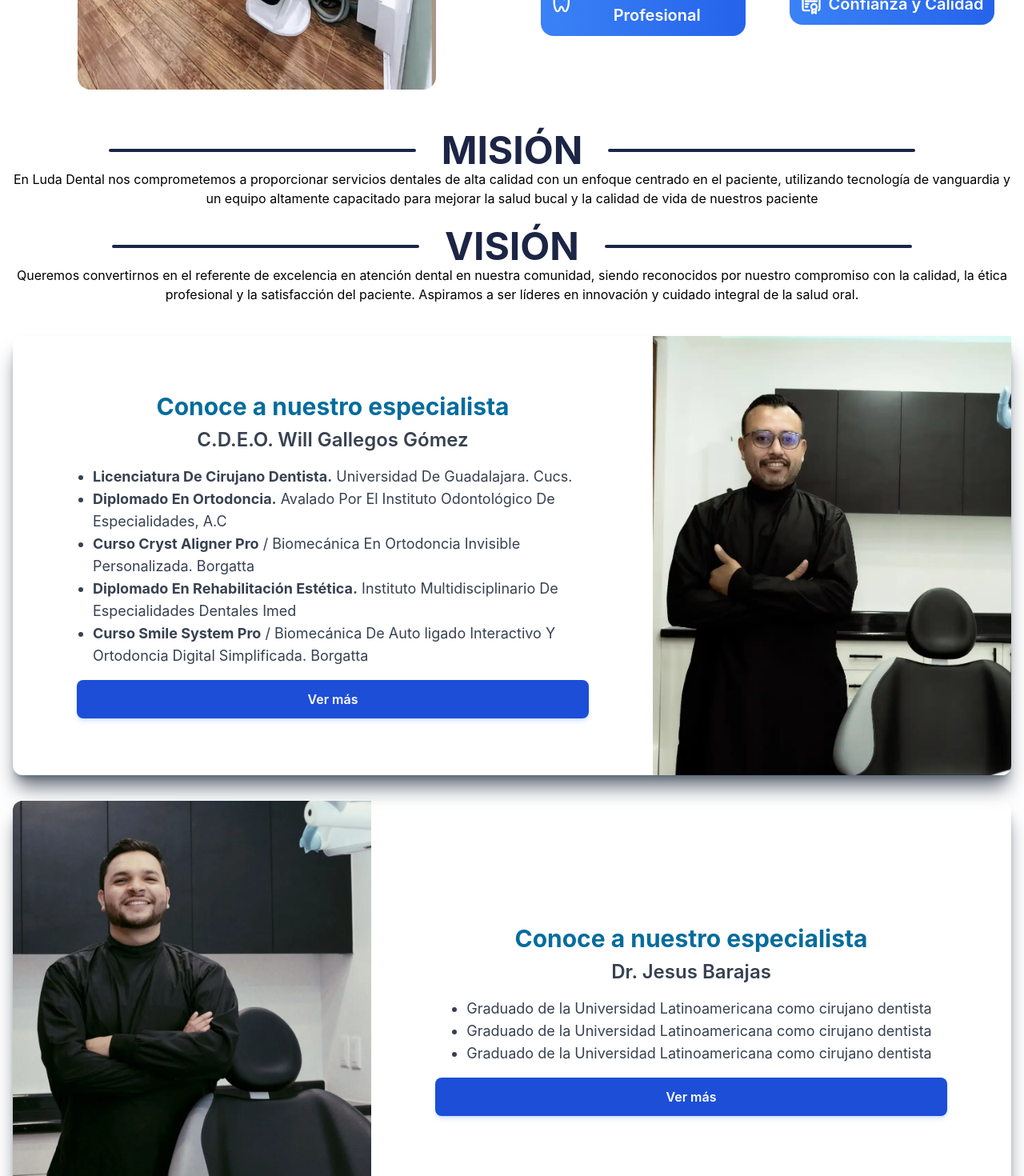
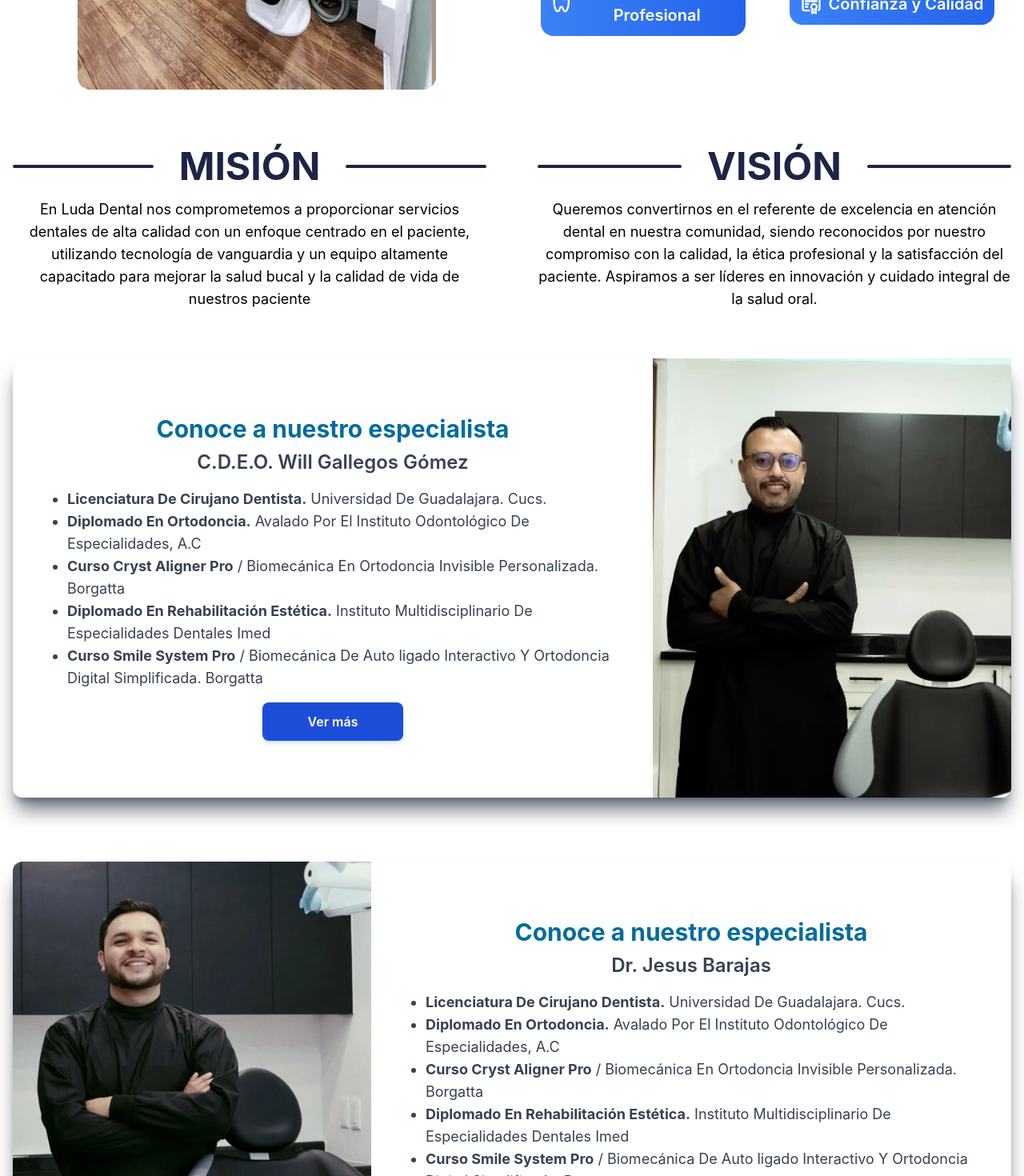
Before and after one commit to leonelvalentinn/luda-dental, a React (Vite) app: page /nosotros in a window 1280 px wide. Shown: the part 1330-2800 px from the top of the page at 80% size. Built offline with nearby package versions, Linux system fonts and the light colour scheme.

Commit message:
Some Changes

```diff
--- a/src/components/AboutDoctors.jsx
+++ b/src/components/AboutDoctors.jsx
@@ -12,7 +12,6 @@ export const AboutDoctors = () => {
           imgSrc={Will}
           imgAlt='Foto de perfil del C.D.E.O. Will Gallegos Gómez'
           reverse
-          isHero
         >
           <li><strong>Licenciatura De Cirujano Dentista.</strong> Universidad De Guadalajara. Cucs.</li>
           <li><strong>Diplomado En Ortodoncia.</strong> Avalado Por El Instituto Odontológico De Especialidades, A.C</li>
@@ -24,7 +23,6 @@ export const AboutDoctors = () => {
           name='Dr. Jesus Barajas'
           imgSrc={Jesus}
           imgAlt='Foto de perfil del Dr. Jesus Barajas'
-          isHero
         >
           <li>Graduado de la Universidad Latinoamericana como cirujano dentista</li>
           <li>Graduado de la Universidad Latinoamericana como cirujano dentista</li>
--- a/src/components/CardAbout.jsx
+++ b/src/components/CardAbout.jsx
@@ -1,9 +1,5 @@
-import { useState } from 'react'
 // eslint-disable-next-line react/prop-types
-export const CardAbout = ({ children, imgSrc, imgAlt, name, reverse, description, isHero, isWill }) => {
-  const [visibleWill, setVisibleWill] = useState(false)
-  const [visibleJesus, setVisibleJesus] = useState(false)
-
+export const CardAbout = ({ children, imgSrc, imgAlt, name, reverse }) => {
   return (
     <article className='w-full flex justify-center items-center flex-col rounded-xl shadow-xl shadow-gray-600/80 md:flex-row'>
       <img src={imgSrc} alt={imgAlt} className={`w-full rounded-t-xl md:max-w-72 ${reverse ? 'md:order-2 md:rounded-r-xl md:rounded-t-none' : 'md:rounded-l-xl md:rounded-tr-none'} lg:max-w-md`} />
@@ -15,24 +11,11 @@ export const CardAbout = ({ children, imgSrc, imgAlt, name, reverse, description
         </ul>
         <a
           data-ripple-light='true'
-          className={`${isHero ? '' : 'hidden'} select-none rounded-lg bg-blue-700 py-3 px-6 text-center align-middle font-semibold text-white shadow-md shadow-blue-500/20 transition-all hover:shadow-lg hover:shadow-blue-500/40 focus:opacity-[0.85] focus:shadow-none active:opacity-[0.85] active:shadow-none disabled:pointer-events-none disabled:opacity-50 disabled:shadow-none`}
+          className='select-none rounded-lg bg-blue-700 py-3 px-6 text-center align-middle font-semibold text-white shadow-md shadow-blue-500/20 transition-all hover:shadow-lg hover:shadow-blue-500/40 focus:opacity-[0.85] focus:shadow-none active:opacity-[0.85] active:shadow-none disabled:pointer-events-none disabled:opacity-50 disabled:shadow-none'
           href='/nosotros'
         >
           Ver curriculum
         </a>
-        <div className={`w-full ${isHero ? 'hidden' : 'grid'}`}>
-          <button
-            className='w-full flex justify-center items-center rounded-lg bg-blue-700 py-3 px-6 text-center font-semibold text-white shadow-md shadow-blue-500/20 transition-all hover:shadow-lg hover:shadow-blue-500/40 focus:opacity-[0.85] focus:shadow-none active:opacity-[0.85] active:shadow-none disabled:pointer-events-none disabled:opacity-50 disabled:shadow-none'
-            onClick={() => isWill ? setVisibleWill(!visibleWill) : setVisibleJesus(!visibleJesus)}
-          >
-            <span>Ver más</span>
-          </button>
-          <div className='max-h-0 transition-all duration-[500ms] overflow-hidden origin-bottom' id='text'>
-            <ul className='my-4 list-disc color text-lg text-gray-700 text-start pl-5 gap-2'>
-              {description}
-            </ul>
-          </div>
-        </div>
       </div>
     </article>
   )
--- a/src/components/CardService.jsx
+++ b/src/components/CardService.jsx
@@ -16,7 +16,7 @@ export const CardService = ({ title, description, img, alt }) => {
       <footer className='p-6 pt-0'>
         <a
           data-ripple-light='true'
-          className='select-none rounded-lg bg-blue-700 py-3 px-6 text-center align-middle text-xs font-bold uppercase text-white shadow-md shadow-blue-500/20 transition-all hover:shadow-lg hover:shadow-blue-500/40 focus:opacity-[0.85] focus:shadow-none active:opacity-[0.85] active:shadow-none disabled:pointer-events-none disabled:opacity-50 disabled:shadow-none'
+          className='select-none rounded-lg bg-blue-700 py-3 px-6 text-center align-middle text-xs font-bold text-white shadow-md shadow-blue-500/20 transition-all hover:shadow-lg hover:shadow-blue-500/40 focus:opacity-[0.85] focus:shadow-none active:opacity-[0.85] active:shadow-none disabled:pointer-events-none disabled:opacity-50 disabled:shadow-none lg:text-sm'
           href={`https://wa.me/523317118089?text=Buenas%20tardes,%20solicito%20informaci%C3%B3n%20sobre%20su%20tratamiento%20de%20${title}`}
           rel='noopener noreferrer'
           target='_blank'
--- a/src/components/Map.jsx
+++ b/src/components/Map.jsx
@@ -4,11 +4,11 @@ import { WhatsApp } from './WhatsApp'
 export const Map = ({ divRef }) => {
   return (
     <div className='px-4 mt-10 md:flex md:justify-center md:items-center md:w-full' id='location' ref={divRef}>
-      <iframe title='Mapa' className='w-full min-h-[400px] md:max-w-[650px]' src='https://www.google.com/maps/embed?pb=!1m14!1m8!1m3!1d8874.284229506477!2d-103.4237322505645!3d20.743622943505418!3m2!1i1024!2i768!4f13.1!3m3!1m2!1s0x8428af005e3a8b7b%3A0xb6d5ed502f3deb!2sLuDaDental!5e0!3m2!1ses-419!2smx!4v1712770516656!5m2!1ses-419!2smx' style={{ border: 0 }} allowFullScreen='' loading='lazy' referrerPolicy='no-referrer-when-downgrade' />
+      <iframe title='Mapa' className='w-full min-h-[400px] rounded-xl md:max-w-[650px]' src='https://www.google.com/maps/embed?pb=!1m14!1m8!1m3!1d8874.284229506477!2d-103.4237322505645!3d20.743622943505418!3m2!1i1024!2i768!4f13.1!3m3!1m2!1s0x8428af005e3a8b7b%3A0xb6d5ed502f3deb!2sLuDaDental!5e0!3m2!1ses-419!2smx!4v1712770516656!5m2!1ses-419!2smx' style={{ border: 0 }} allowFullScreen='' loading='lazy' referrerPolicy='no-referrer-when-downgrade' />
       <div className='container-map rounded-xl py-7 px-4 my-5 text-white text-center flex justify-center items-center flex-col bg-gradient-to-tr from-blue-800 to-blue-900 md:shadow-gray-800 md:shadow-[-19px_3px_22px_-11px] md:h-[600px] md:max-w-[500px] md:p-8'>
         <h2 className=' text-2xl mb-4 font-semibold'>Contáctanos</h2>
-        <p className=' mb-6 font-semibold'>¿Tienes alguna necesidad dental en especial? Te podemos ayudar. Déjanos tus datos y nuestro equipo se pondrá en contacto contigo lo más pronto posible.</p>
-        <h3 className='font-semibold text-xl'>DIRECCIÓN</h3>
+        <p className=' mb-6 font-semibold'>¿Tienes alguna necesidad dental en especial? Te podemos ayudar. Déjanos tus datos y nuestro equipo se pondrá en contacto contigo lo más pronto posible. 3317118089</p>
+        <h3 className='font-semibold text-xl'>Dirección</h3>
         <p className=' mb-6 font-semibold'>Camino Viejo a Tesistán #1579 Plaza Península Local 7B Santa Margarita, Supermanzana 1a, Sección, 45140 Zapopan, Jal.</p>
         <h4 className='font-semibold text-xl'>Horario</h4>
         <p className='font-semibold'>Lunes: 10:30am - 2pm</p>
--- a/src/components/NavBar.jsx
+++ b/src/components/NavBar.jsx
@@ -27,7 +27,7 @@ export const NavBar = ({ Function }) => {
               <a href='/' className='block py-2 px-3 text-white bg-primary rounded transition lg:bg-transparent lg:hover:text-primary lg:p-0 lg:text-xl lg:text-secondary' aria-current='page'>Inicio</a>
             </li>
             <li>
-              <a href='#about' onClick={() => Function()} className='block py-2 px-3 transition text-gray-900 rounded hover:bg-gray-100 lg:hover:bg-transparent lg:hover:text-primary lg:p-0 lg:text-xl'>Nosotros</a>
+              <a href='/nosotros' onClick={() => Function()} className='block py-2 px-3 transition text-gray-900 rounded hover:bg-gray-100 lg:hover:bg-transparent lg:hover:text-primary lg:p-0 lg:text-xl'>Nosotros</a>
             </li>
             <li>
               <a href='/#services' onClick={() => Function()} className='block py-2 px-3 transition text-gray-900 rounded hover:bg-gray-100 lg:hover:bg-transparent lg:hover:text-primary lg:p-0 lg:text-xl'>Servicios</a>
--- /dev/null
+++ b/src/components/aboutpage/CardAboutDoc.jsx
@@ -0,0 +1,103 @@
+import { useState } from 'react'
+import Jesus from '../../assets/photo_doc.webp'
+import Will from '../../assets/photo_jesus.webp'
+
+// eslint-disable-next-line react/prop-types
+export const CardAboutDoc = () => {
+  const [visibleWill, setVisibleWill] = useState(false)
+  const [visibleJesus, setVisibleJesus] = useState(false)
+  const infoDocs = [
+    {
+      id: 1,
+      name: 'C.D.E.O. Will Gallegos Gómez',
+      imgSrc: Will,
+      imgAlt: 'Foto de perfil del C.D.E.O. Will Gallegos Gómez',
+      reverse: true,
+      visible: visibleWill,
+      textV: `${visibleWill ? 'Ver menos' : 'Ver más'} `,
+      info: `
+        <li><strong>Licenciatura De Cirujano Dentista.</strong> Universidad De Guadalajara. Cucs.</li>
+        <li><strong>Diplomado En Ortodoncia.</strong> Avalado Por El Instituto Odontológico De Especialidades, A.C</li>
+        <li><strong>Curso Cryst Aligner Pro</strong> / Biomecánica En Ortodoncia Invisible Personalizada. Borgatta</li>
+        <li><strong>Diplomado En Rehabilitación Estética.</strong> Instituto Multidisciplinario De Especialidades Dentales Imed</li>
+        <li><strong>Curso Smile System Pro</strong> / Biomecánica De Auto ligado Interactivo Y Ortodoncia Digital Simplificada. Borgatta</li>
+      `,
+      description: `
+        <li><strong>Congreso Internacional De Ortodoncia.</strong> Avalado Por Instituto Para El Desarrollo Y Actualización De Profesionales IDAP Cancún, Q.R.</li>
+        <li><strong>Curso Básico Y Avanzado De Mini Implantes Ortodónticos O.S.A.S.</strong> Avalado Por Asociación Mexicana De Ortopedia Maxilar A.C, Amom Y Dewimed Smart Innovation</li>
+        <li><strong>Curso De Rehabilitación Estética Adhesiva.</strong> Biotec Studio, Actualización Odontológica</li>
+        <li><strong>Diplomado De Biomecánica En Ortodoncia.</strong> Avalado Por Asociación Odontológica Mexicana Para La Enseñanza Y La Investigación / Diagnostico Radiológico Dental Orthodent</li>
+        <li><strong>Diplomado En Especialización En Ortopedia Maxilar.</strong> Avalado Por La Asociación Mexicana De Ortopedia Maxilar A.C, Amom</li>
+        <li><strong>Certificación En Ortopedia Maxilar.</strong> Consejo Mexicano De Ortopedia Maxilar A.C / Amom</li>
+        <li><strong>Especialidad En Ortodoncia.</strong> Instituto Para El Desarrollo Y Actualización De Profesionales IDAP</li>
+        <li><strong>Recertificación En Ortopedia Maxilar.</strong> Avalado Por La Asociación Mexicana De Ortopedia Maxilar A.C, Amom</li>
+        <li><strong>Congreso Online De Ortodoncia 2021.</strong>  Avalado Por Instituto Para El Desarrollo Y Actualización De Profesionales IDAP </li>
+        <li><strong>Congreso Internacional De Ortodoncia.</strong> Avalado Por Instituto Para El Desarrollo Y Actualización De Profesionales IDAP CDMX</li>
+      `
+    },
+    {
+      id: 2,
+      name: 'Dr. Jesus Barajas',
+      imgSrc: Jesus,
+      imgAlt: 'Foto de perfil del Dr. Jesus Barajas',
+      reverse: false,
+      visible: visibleJesus,
+      textV: `${visibleJesus ? 'Ver menos' : 'Ver más'} `,
+      info: `
+        <li><strong>Licenciatura De Cirujano Dentista.</strong> Universidad De Guadalajara. Cucs.</li>
+        <li><strong>Diplomado En Ortodoncia.</strong> Avalado Por El Instituto Odontológico De Especialidades, A.C</li>
+        <li><strong>Curso Cryst Aligner Pro</strong> / Biomecánica En Ortodoncia Invisible Personalizada. Borgatta</li>
+        <li><strong>Diplomado En Rehabilitación Estética.</strong> Instituto Multidisciplinario De Especialidades Dentales Imed</li>
+        <li><strong>Curso Smile System Pro</strong> / Biomecánica De Auto ligado Interactivo Y Ortodoncia Digital Simplificada. Borgatta</li>
+      `,
+      description: `
+        <li><strong>Licenciatura De Cirujano Dentista.</strong> Universidad De Guadalajara. Cucs.</li>
+        <li><strong>Diplomado En Ortodoncia.</strong> Avalado Por El Instituto Odontológico De Especialidades, A.C</li>
+        <li><strong>Curso Cryst Aligner Pro</strong> / Biomecánica En Ortodoncia Invisible Personalizada. Borgatta</li>
+        <li><strong>Diplomado En Rehabilitación Estética.</strong> Instituto Multidisciplinario De Especialidades Dentales Imed</li>
+        <li><strong>Curso Smile System Pro</strong> / Biomecánica De Auto ligado Interactivo Y Ortodoncia Digital Simplificada. Borgatta</li>
+        <li><strong>Licenciatura De Cirujano Dentista.</strong> Universidad De Guadalajara. Cucs.</li>
+        <li><strong>Diplomado En Ortodoncia.</strong> Avalado Por El Instituto Odontológico De Especialidades, A.C</li>
+        <li><strong>Curso Cryst Aligner Pro</strong> / Biomecánica En Ortodoncia Invisible Personalizada. Borgatta</li>
+        <li><strong>Diplomado En Rehabilitación Estética.</strong> Instituto Multidisciplinario De Especialidades Dentales Imed</li>
+        <li><strong>Curso Smile System Pro</strong> / Biomecánica De Auto ligado Interactivo Y Ortodoncia Digital Simplificada. Borgatta</li>
+      `
+    }
+  ]
+
+  const visibleInfo = (e) => {
+    if (e === 1) {
+      setVisibleWill(!visibleWill)
+    } else {
+      setVisibleJesus(!visibleJesus)
+    }
+  }
+
+  return (
+    <>
+      {
+        infoDocs.map((item) => (
+          <article key={item.id} className='w-full flex justify-center items-center flex-col rounded-xl shadow-xl shadow-gray-600/80 md:flex-row'>
+            <img src={item.imgSrc} alt={item.imgAlt} className={`w-full rounded-t-xl md:max-w-72 ${item.reverse ? 'md:order-2 md:rounded-r-xl md:rounded-t-none' : 'md:rounded-l-xl md:rounded-tr-none'} lg:max-w-md`} />
+            <div className='px-4 w-full flex justify-center items-center flex-col py-8 text-center md:px-12'>
+              <h4 className='font-bold text-xl text-secondary mb-2 lg:text-3xl'>Conoce a nuestro especialista</h4>
+              <h3 className='font-semibold text-2xl text-gray-700'>{item.name}</h3>
+              <ul className='mt-4 list-disc color text-lg text-gray-700 text-start pl-5 gap-2' dangerouslySetInnerHTML={{ __html: item.info }} />
+              <div className='w-full grid place-items-center'>
+                <div className={`transition-all duration-[500ms] overflow-hidden origin-bottom ${item.visible ? 'max-h-[1500px]' : 'max-h-0'}`}>
+                  <ul className='mb-4 mt-2 list-disc color text-lg text-gray-700 text-start pl-5 gap-2' dangerouslySetInnerHTML={{ __html: item.description }} />
+                </div>
+                <button
+                  className='w-full max-w-44 flex justify-center mt-4 items-center rounded-lg bg-blue-700 py-3 px-6 text-center font-semibold text-white shadow-md shadow-blue-500/20 transition-all hover:shadow-lg hover:shadow-blue-500/40 focus:opacity-[0.85] focus:shadow-none active:opacity-[0.85] active:shadow-none disabled:pointer-events-none disabled:opacity-50 disabled:shadow-none'
+                  onClick={() => visibleInfo(item.id)}
+                >
+                  <span>{item.textV}</span>
+                </button>
+              </div>
+            </div>
+          </article>
+        ))
+      }
+    </>
+  )
+}
--- a/src/components/aboutpage/Features.jsx
+++ b/src/components/aboutpage/Features.jsx
@@ -2,15 +2,15 @@ import { TitleSection } from '../TitleSection'
 
 export const Features = () => {
   return (
-    <section className='w-full flex justify-center items-center flex-col'>
-      <div className='w-full max-w-7xl grid grid-cols-1 gap-6 px-4 text-center'>
-        <article className='flex justify-center items-center w-full flex-col'>
+    <section className='w-full flex justify-center items-center flex-col md:my-5'>
+      <div className='w-full max-w-7xl grid grid-cols-1 gap-6 px-4 text-center md:grid-cols-2 md:gap-9 lg:gap-16'>
+        <article className='flex justify-start items-center w-full flex-col'>
           <TitleSection title='Misión' />
-          <p>En Luda Dental nos comprometemos a proporcionar servicios dentales de alta calidad con un enfoque centrado en el paciente, utilizando tecnología de vanguardia y un equipo altamente capacitado para mejorar la salud bucal y la calidad de vida de nuestros paciente</p>
+          <p className='mt-4 md:text-lg'>En Luda Dental nos comprometemos a proporcionar servicios dentales de alta calidad con un enfoque centrado en el paciente, utilizando tecnología de vanguardia y un equipo altamente capacitado para mejorar la salud bucal y la calidad de vida de nuestros paciente</p>
         </article>
-        <article className='flex justify-center items-center w-full flex-col'>
+        <article className='flex justify-start items-center w-full flex-col'>
           <TitleSection title='Visión' />
-          <p>Queremos convertirnos en el referente de excelencia en atención dental en nuestra comunidad, siendo reconocidos por nuestro compromiso con la calidad, la ética profesional y la satisfacción del paciente. Aspiramos a ser líderes en innovación y cuidado integral de la salud oral.</p>
+          <p className='mt-4 md:text-lg'>Queremos convertirnos en el referente de excelencia en atención dental en nuestra comunidad, siendo reconocidos por nuestro compromiso con la calidad, la ética profesional y la satisfacción del paciente. Aspiramos a ser líderes en innovación y cuidado integral de la salud oral.</p>
         </article>
       </div>
     </section>
--- a/src/index.css
+++ b/src/index.css
@@ -29,6 +29,11 @@ body {
   bottom: 70px;
   transition: all 0.2s linear;
 }
+.show {
+  max-height: 300px;
+  transition: all 0.3s linear;
+  transform-origin: top;
+}
 @media (min-width: 768px) {
   .button-fixed:hover .tel {
     right: 85px;
--- a/src/pages/AboutPage.jsx
+++ b/src/pages/AboutPage.jsx
@@ -3,11 +3,11 @@ import { Footer } from '../components/Footer'
 import { useRef } from 'react'
 import { About } from '../components/About'
 import { Features } from '../components/aboutpage/Features'
-import { CardAbout } from '../components/CardAbout'
+import { CardAboutDoc } from '../components/aboutpage/CardAboutDoc'
 import hero from '../assets/about-hero.webp'
 import heroDes from '../assets/about-hero-des.webp'
-import Jesus from '../assets/photo_doc.webp'
-import Will from '../assets/photo_jesus.webp'
+import { ButtonFixed } from '../components/ButtonsFixed'
+import { Map } from '../components/Map'
 
 export const AboutPage = () => {
   const divRef = useRef('home')
@@ -44,39 +44,21 @@ export const AboutPage = () => {
           />
           <div className='w-full h-full absolute inset-0 bg-primary/70' />
           <div className='w-full absolute bottom-1/2 left-1/2 -translate-x-1/2 translate-y-1/2'>
-            <h1 className='font-bold text-4xl text-center text-white'>Conoce LuDa Dental</h1>
-            <p className='font-semibold text-xl text-center text-white'>Cuidamos tu sonrisa</p>
+            <h1 className='font-bold text-4xl text-center text-white lg:text-6xl'>Conoce LuDa Dental</h1>
+            <p className='font-semibold text-xl text-center text-white lg:text-4xl'>Cuidamos tu sonrisa</p>
           </div>
         </section>
         <About />
         <Features />
         <section className='w-full flex justify-center items-center flex-col'>
-          <div className='w-full grid grid-cols-1 gap-8 place-content-center max-w-7xl px-4 my-10'>
-            <CardAbout
-              name='C.D.E.O. Will Gallegos Gómez'
-              imgSrc={Will}
-              imgAlt='Foto de perfil del C.D.E.O. Will Gallegos Gómez'
-              reverse
-            >
-              <li><strong>Licenciatura De Cirujano Dentista.</strong> Universidad De Guadalajara. Cucs.</li>
-              <li><strong>Diplomado En Ortodoncia.</strong> Avalado Por El Instituto Odontológico De Especialidades, A.C</li>
-              <li><strong>Curso Cryst Aligner Pro</strong> / Biomecánica En Ortodoncia Invisible Personalizada. Borgatta</li>
-              <li><strong>Diplomado En Rehabilitación Estética.</strong> Instituto Multidisciplinario De Especialidades Dentales Imed</li>
-              <li><strong>Curso Smile System Pro</strong> / Biomecánica De Auto ligado Interactivo Y Ortodoncia Digital Simplificada. Borgatta</li>
-            </CardAbout>
-            <CardAbout
-              name='Dr. Jesus Barajas'
-              imgSrc={Jesus}
-              imgAlt='Foto de perfil del Dr. Jesus Barajas'
-            >
-              <li>Graduado de la Universidad Latinoamericana como cirujano dentista</li>
-              <li>Graduado de la Universidad Latinoamericana como cirujano dentista</li>
-              <li>Graduado de la Universidad Latinoamericana como cirujano dentista</li>
-            </CardAbout>
+          <div className='w-full grid grid-cols-1 gap-8 place-content-center max-w-7xl px-4 my-10 lg:gap-20'>
+            <CardAboutDoc />
           </div>
         </section>
       </main>
+      <Map />
       <Footer />
+      <ButtonFixed />
     </>
   )
 }
```
